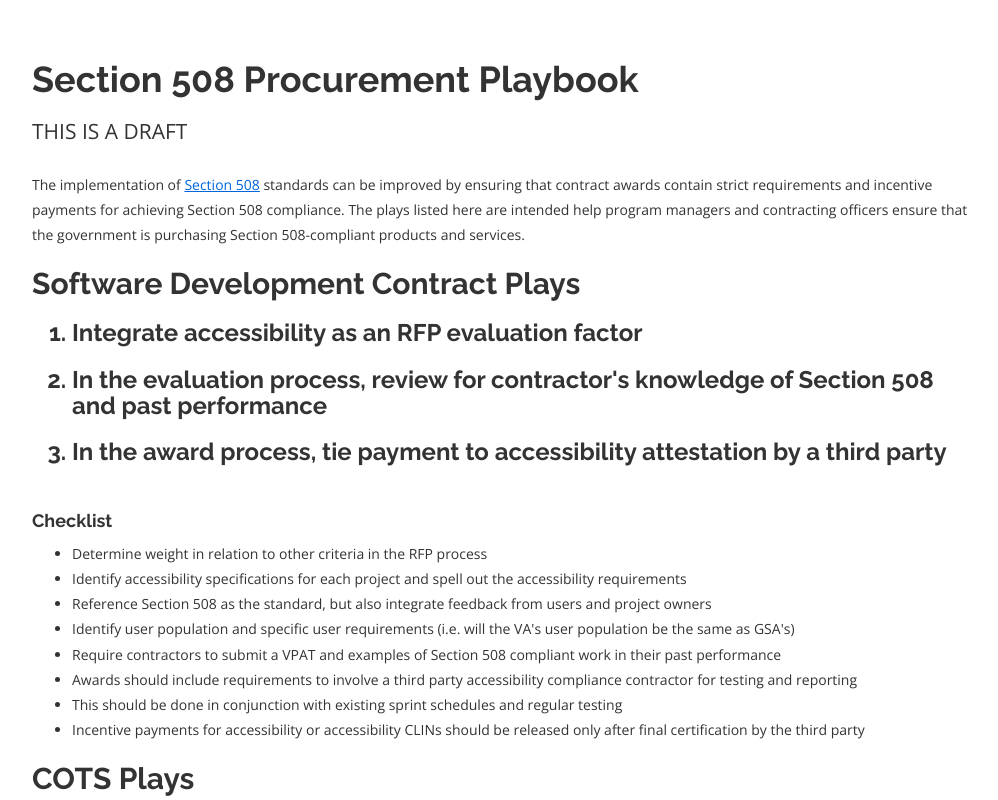
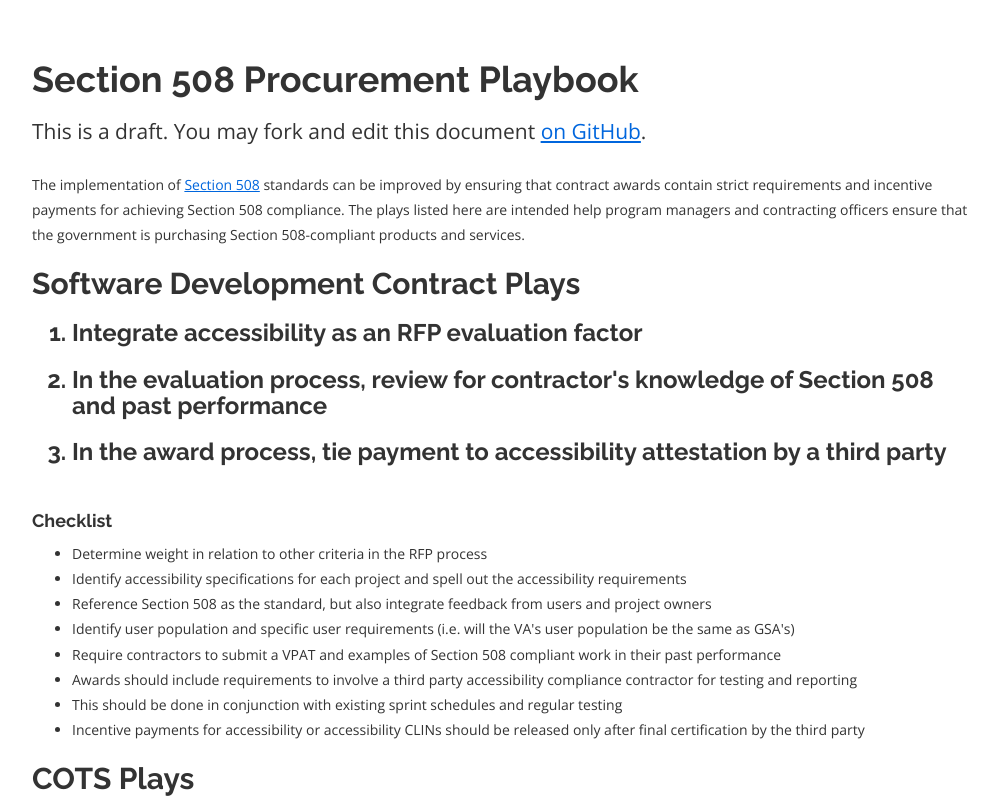
Before and after one commit to 18F/508-procurement-playbook, a plain HTML site: page index.html in a window 1280 px wide. Shown: the top 800 px of the page, without its empty margins (38-1036 px from the left). Drawn offline with nearby package versions, Linux system fonts and the light colour scheme.

Commit message:
Added github link

```diff
--- a/index.html
+++ b/index.html
@@ -26,7 +26,7 @@
       <!--<div class="col-md-2"><a href="index.html" style="text-decoration:none;"><i class="icon-18f-logo" style="font-size:7em; color:#18f;"></i></a></div>-->
       <div class="col-md-10">
         <h1>Section 508 Procurement Playbook</h1>
-        <p class="lead">THIS IS A DRAFT</p>
+        <p class="lead">This is a draft. You may fork and edit this document <a href="https://github.com/18F/508-procurement-playbook">on GitHub</a>.</p>
         <p>The implementation of <a href="http://section508.gov">Section 508</a> standards can be improved by ensuring that contract awards contain strict requirements and incentive payments for achieving Section 508 compliance. The plays listed here are intended help program managers and contracting officers ensure that the government is purchasing Section 508-compliant products and services.</p>
 
         <h2>Software Development Contract Plays</h2>
```
